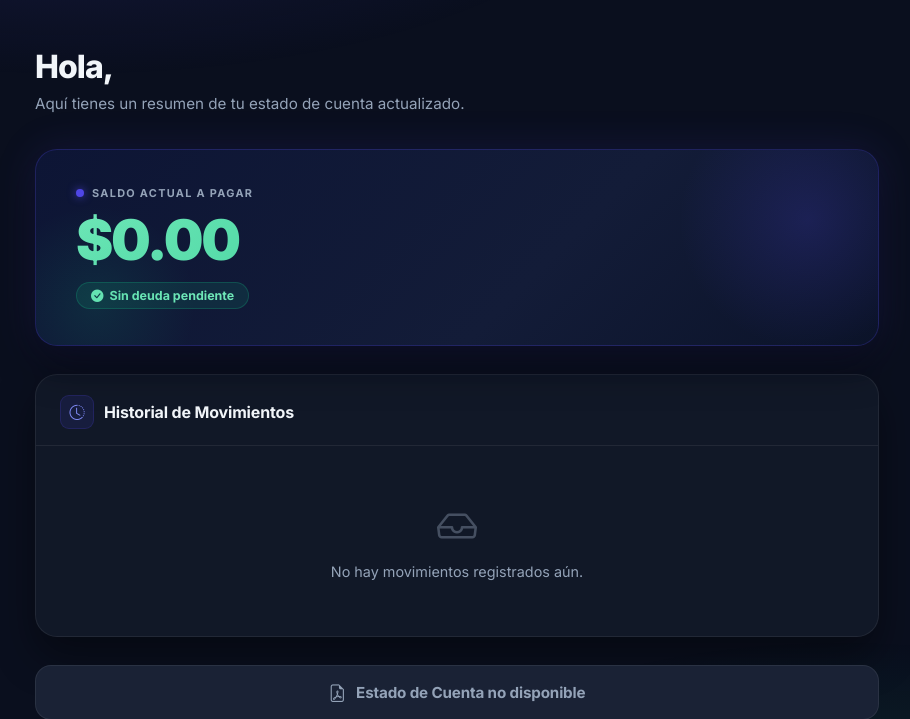
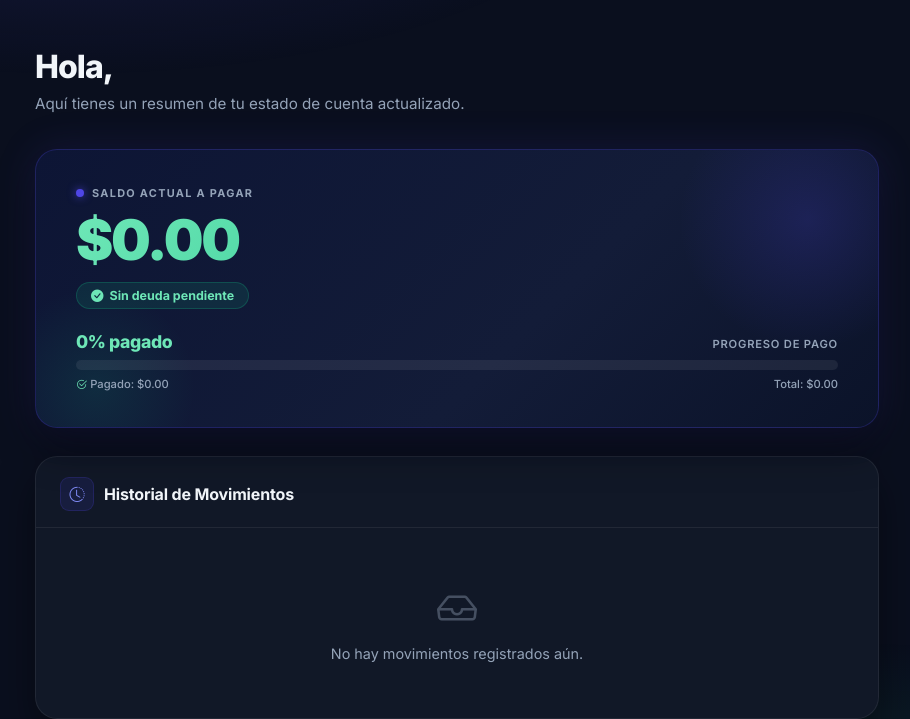
Before and after one commit to alambrev2/cotizador_fastapi, a FastAPI app: template app/templates/client_dashboard.html in a window 1280 px wide. Shown: the part 64-783 px from the top of the page, without its empty margins (183-1093 px from the left). Run offline with FastAPI, Linux system fonts and the light colour scheme; the template is opened without the code that fills it, so the values that code supplies are empty; some libraries are stand-ins or nearby versions.

Commit message:
barra contadora de liquidaciones en usuario

```diff
--- a/app/api/v1/endpoints/payments.py
+++ b/app/api/v1/endpoints/payments.py
@@ -369,11 +369,11 @@ def get_customer_statement_pdf(
                 "abono": float(p.monto)
             })
 
-    # Sort chronological
-    movements.sort(key=lambda x: x["raw_date"])
+    # Ordenar del más reciente al menos reciente
+    movements.sort(key=lambda x: x["raw_date"], reverse=True)
 
     if not full and len(movements) > 9:
-        movements = movements[-9:]
+        movements = movements[:9]
 
     try:
         html_content = templates.get_template("pdf/statement.html").render(
--- a/app/templates/client_dashboard.html
+++ b/app/templates/client_dashboard.html
@@ -421,6 +421,67 @@
             font-weight: 500;
         }
 
+        /* ── Progress bar ── */
+        .progress-wrap {
+            margin-top: 22px;
+            position: relative;
+            z-index: 1;
+        }
+        .progress-meta {
+            display: flex;
+            justify-content: space-between;
+            align-items: baseline;
+            margin-bottom: 8px;
+        }
+        .progress-pct {
+            font-size: 1.1rem;
+            font-weight: 800;
+            letter-spacing: -0.02em;
+            color: #6ee7b7;
+        }
+        .progress-pct.low  { color: #fca5a5; }
+        .progress-pct.mid  { color: #fcd34d; }
+        .progress-pct.high { color: #6ee7b7; }
+        .progress-label {
+            font-size: 0.7rem;
+            font-weight: 600;
+            color: var(--text-muted);
+            text-transform: uppercase;
+            letter-spacing: 0.07em;
+        }
+        .progress-track {
+            width: 100%;
+            height: 10px;
+            background: rgba(255,255,255,0.07);
+            border-radius: 999px;
+            overflow: hidden;
+        }
+        .progress-fill {
+            height: 100%;
+            border-radius: 999px;
+            transition: width 1.2s cubic-bezier(0.4, 0, 0.2, 1);
+            position: relative;
+        }
+        .progress-fill::after {
+            content: '';
+            position: absolute;
+            top: 0; right: 0; bottom: 0;
+            width: 30px;
+            background: linear-gradient(90deg, transparent, rgba(255,255,255,0.25));
+            border-radius: 999px;
+        }
+        .progress-fill.low  { background: linear-gradient(90deg, #ef4444, #fca5a5); }
+        .progress-fill.mid  { background: linear-gradient(90deg, #f59e0b, #fcd34d); }
+        .progress-fill.high { background: linear-gradient(90deg, #10b981, #6ee7b7); }
+        .progress-amounts {
+            display: flex;
+            justify-content: space-between;
+            margin-top: 7px;
+            font-size: 0.7rem;
+            color: var(--text-muted);
+            font-weight: 500;
+        }
+
         /* ── Scrollbar ── */
         ::-webkit-scrollbar { width: 6px; }
         ::-webkit-scrollbar-track { background: transparent; }
@@ -498,6 +559,40 @@
                 <i class="bi bi-exclamation-triangle-fill"></i> Saldo pendiente por liquidar
             </div>
             {% endif %}
+
+            {# ── Barra de progreso de pago ── #}
+            {% set deuda_total = (cliente.saldo_inicial if cliente else 0) + total_cargos.value %}
+            {% if deuda_total > 0 %}
+                {% set pct_raw = (total_pagos.value / deuda_total * 100) %}
+                {% set pct = [pct_raw, 100] | min %}
+                {% if pct < 30 %}
+                    {% set bar_class = 'low' %}
+                {% elif pct < 70 %}
+                    {% set bar_class = 'mid' %}
+                {% else %}
+                    {% set bar_class = 'high' %}
+                {% endif %}
+            {% else %}
+                {% set pct = 0 %}
+                {% set bar_class = 'high' %}
+            {% endif %}
+
+            <div class="progress-wrap">
+                <div class="progress-meta">
+                    <span class="progress-pct {{ bar_class }}">{{ "%.0f"|format(pct) }}% pagado</span>
+                    <span class="progress-label">Progreso de pago</span>
+                </div>
+                <div class="progress-track">
+                    <div class="progress-fill {{ bar_class }}"
+                         id="payProgress"
+                         style="width: 0%;"
+                         data-target="{{ "%.2f"|format(pct) }}"></div>
+                </div>
+                <div class="progress-amounts">
+                    <span><i class="bi bi-check2-circle" style="color:#6ee7b7; margin-right:3px;"></i>Pagado: ${{ "%.2f"|format(total_pagos.value) }}</span>
+                    <span>Total: ${{ "%.2f"|format(deuda_total) }}</span>
+                </div>
+            </div>
         </div>
 
         <!-- Mini stats -->
@@ -658,6 +753,17 @@
             }
             window.location.href = '/login';
         }
+
+        // Animar barra de progreso al cargar
+        document.addEventListener('DOMContentLoaded', () => {
+            const bar = document.getElementById('payProgress');
+            if (bar) {
+                const target = parseFloat(bar.dataset.target) || 0;
+                requestAnimationFrame(() => {
+                    setTimeout(() => { bar.style.width = target + '%'; }, 120);
+                });
+            }
+        });
     </script>
 </body>
 </html>
```
Also changed, not shown: app/templates/pdf/statement.html (+49 -44 lines).
